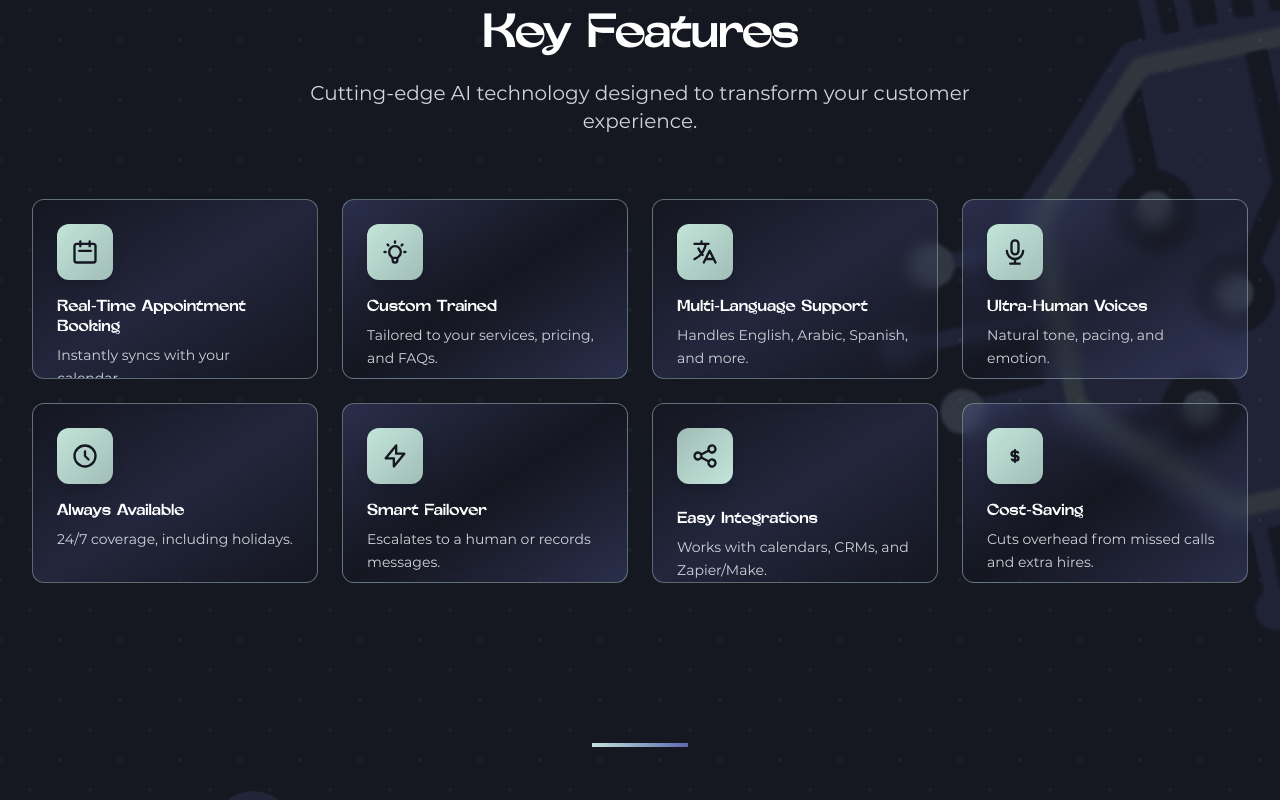
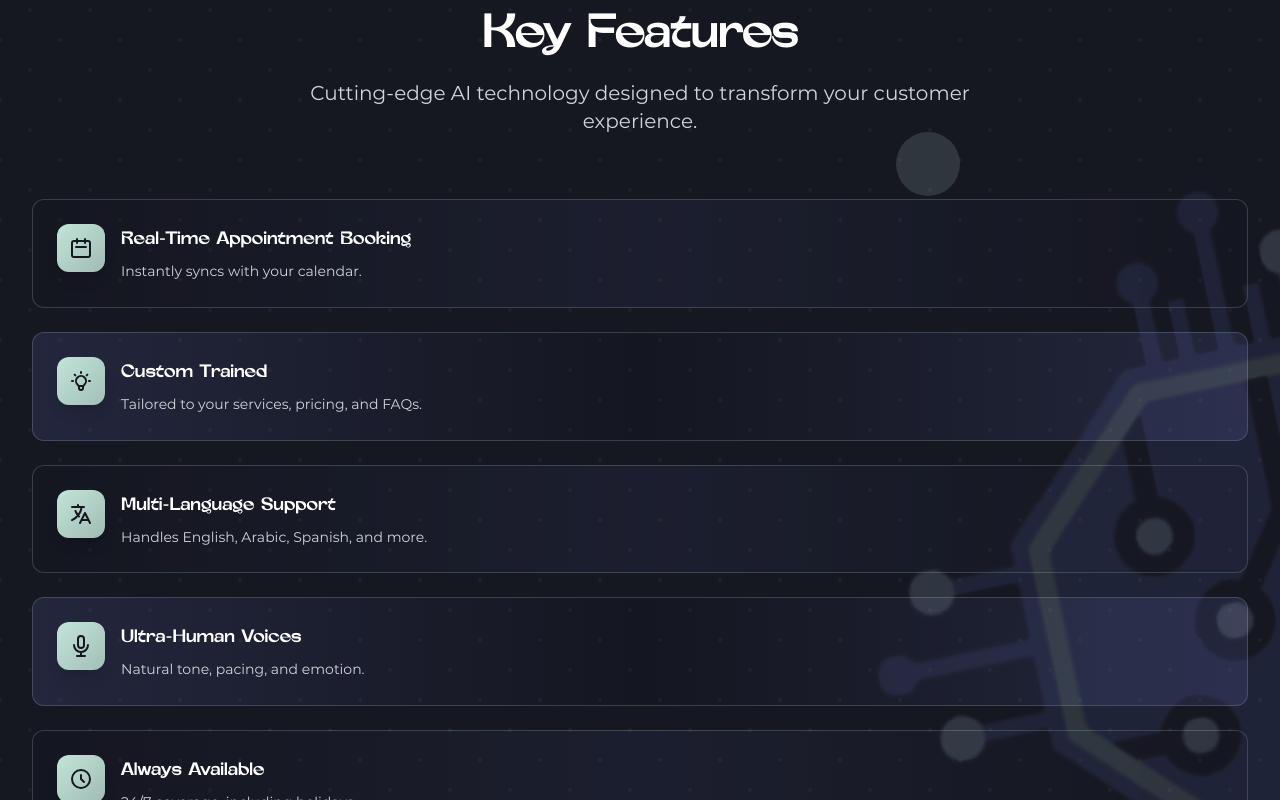
Before and after one commit to Issa-Al-Sabeh/automera-systems, a Next.js app: page / in a window 1280 px wide. Shown: the part 2000-2800 px from the top of the page. Built offline with nearby package versions, Linux system fonts and the light colour scheme.

Commit message:
Bug fixes

```diff
--- a/src/app/page.tsx
+++ b/src/app/page.tsx
@@ -768,13 +768,11 @@ export default function Home() {
               </p>
             </div>
 
-            <div className="grid sm:grid-cols-2 lg:grid-cols-4 gap-4 lg:gap-6 items-stretch">
-              <div className="group p-4 lg:p-6 rounded-xl bg-gradient-to-br from-primary/30 via-secondary/20 to-primary/30 border border-tertiary/40 hover:border-tertiary transition-all duration-500 hover:shadow-2xl hover:shadow-tertiary/20 hover:scale-105 backdrop-blur-sm relative overflow-hidden h-[180px] flex flex-col">
-                <div className="absolute inset-0 bg-gradient-to-r from-tertiary/5 to-transparent opacity-0 group-hover:opacity-100 transition-opacity duration-500"></div>
-                <div className="relative z-10 flex flex-col h-full">
-                  <div className="w-12 h-12 lg:w-14 lg:h-14 bg-gradient-to-br from-tertiary to-tertiary/80 rounded-xl flex items-center justify-center mb-3 lg:mb-4 shadow-lg group-hover:shadow-xl group-hover:shadow-tertiary/30 transition-all duration-300 group-hover:scale-110 flex-shrink-0">
+            <div className="space-y-6">
+              <div className="group flex items-start space-x-4 p-6 rounded-xl bg-gradient-to-r from-primary/20 via-secondary/10 to-primary/20 border border-tertiary/20 hover:border-tertiary/40 transition-all duration-300 hover:shadow-lg hover:shadow-tertiary/10">
+                <div className="w-12 h-12 bg-gradient-to-br from-tertiary to-tertiary/80 rounded-xl flex items-center justify-center shadow-lg group-hover:shadow-xl group-hover:shadow-tertiary/30 transition-all duration-300 group-hover:scale-110 flex-shrink-0">
                   <svg
-                      className="w-7 h-7 text-primary"
+                    className="w-6 h-6 text-primary"
                     fill="none"
                     stroke="currentColor"
                     viewBox="0 0 24 24"
@@ -787,21 +785,20 @@ export default function Home() {
                     />
                   </svg>
                 </div>
-                  <h3 className="text-sm lg:text-base font-medium text-white mb-1 lg:mb-2 group-hover:text-tertiary transition-colors duration-300 font-display leading-tight flex-shrink-0">
+                <div className="flex-1">
+                  <h3 className="text-lg font-medium text-white mb-2 group-hover:text-tertiary transition-colors duration-300 font-display">
                     {t("features.items.appointmentBooking.title")}
                   </h3>
-                  <p className="text-gray-300 text-xs lg:text-sm leading-relaxed flex-grow">
+                  <p className="text-gray-300 text-sm leading-relaxed">
                     {t("features.items.appointmentBooking.description")}
                   </p>
                 </div>
               </div>
 
-              <div className="group p-4 lg:p-6 rounded-xl bg-gradient-to-br from-secondary/30 via-primary/20 to-secondary/30 border border-tertiary/40 hover:border-tertiary transition-all duration-500 hover:shadow-2xl hover:shadow-tertiary/20 hover:scale-105 backdrop-blur-sm relative overflow-hidden h-[180px] flex flex-col">
-                <div className="absolute inset-0 bg-gradient-to-r from-tertiary/5 to-transparent opacity-0 group-hover:opacity-100 transition-opacity duration-500"></div>
-                <div className="relative z-10 flex flex-col h-full">
-                  <div className="w-12 h-12 lg:w-14 lg:h-14 bg-gradient-to-br from-tertiary to-tertiary/80 rounded-xl flex items-center justify-center mb-3 lg:mb-4 shadow-lg group-hover:shadow-xl group-hover:shadow-tertiary/30 transition-all duration-300 group-hover:scale-110 flex-shrink-0">
+              <div className="group flex items-start space-x-4 p-6 rounded-xl bg-gradient-to-r from-secondary/20 via-primary/10 to-secondary/20 border border-tertiary/20 hover:border-tertiary/40 transition-all duration-300 hover:shadow-lg hover:shadow-tertiary/10">
+                <div className="w-12 h-12 bg-gradient-to-br from-tertiary to-tertiary/80 rounded-xl flex items-center justify-center shadow-lg group-hover:shadow-xl group-hover:shadow-tertiary/30 transition-all duration-300 group-hover:scale-110 flex-shrink-0">
                   <svg
-                      className="w-7 h-7 text-primary"
+                    className="w-6 h-6 text-primary"
                     fill="none"
                     stroke="currentColor"
                     viewBox="0 0 24 24"
@@ -814,21 +811,20 @@ export default function Home() {
                     />
                   </svg>
                 </div>
-                  <h3 className="text-sm lg:text-base font-medium text-white mb-1 lg:mb-2 group-hover:text-tertiary transition-colors duration-300 font-display leading-tight flex-shrink-0">
+                <div className="flex-1">
+                  <h3 className="text-lg font-medium text-white mb-2 group-hover:text-tertiary transition-colors duration-300 font-display">
                     {t("features.items.customTrained.title")}
                   </h3>
-                  <p className="text-gray-300 text-xs lg:text-sm leading-relaxed flex-grow">
+                  <p className="text-gray-300 text-sm leading-relaxed">
                     {t("features.items.customTrained.description")}
                   </p>
                 </div>
               </div>
 
-              <div className="group p-4 lg:p-6 rounded-xl bg-gradient-to-br from-primary/30 via-secondary/20 to-primary/30 border border-tertiary/40 hover:border-tertiary transition-all duration-500 hover:shadow-2xl hover:shadow-tertiary/20 hover:scale-105 backdrop-blur-sm relative overflow-hidden h-[180px] flex flex-col">
-                <div className="absolute inset-0 bg-gradient-to-r from-tertiary/5 to-transparent opacity-0 group-hover:opacity-100 transition-opacity duration-500"></div>
-                <div className="relative z-10 flex flex-col h-full">
-                  <div className="w-12 h-12 lg:w-14 lg:h-14 bg-gradient-to-br from-tertiary to-tertiary/80 rounded-xl flex items-center justify-center mb-3 lg:mb-4 shadow-lg group-hover:shadow-xl group-hover:shadow-tertiary/30 transition-all duration-300 group-hover:scale-110 flex-shrink-0">
+              <div className="group flex items-start space-x-4 p-6 rounded-xl bg-gradient-to-r from-primary/20 via-secondary/10 to-primary/20 border border-tertiary/20 hover:border-tertiary/40 transition-all duration-300 hover:shadow-lg hover:shadow-tertiary/10">
+                <div className="w-12 h-12 bg-gradient-to-br from-tertiary to-tertiary/80 rounded-xl flex items-center justify-center shadow-lg group-hover:shadow-xl group-hover:shadow-tertiary/30 transition-all duration-300 group-hover:scale-110 flex-shrink-0">
                   <svg
-                      className="w-7 h-7 text-primary"
+                    className="w-6 h-6 text-primary"
                     fill="none"
                     stroke="currentColor"
                     viewBox="0 0 24 24"
@@ -841,21 +837,20 @@ export default function Home() {
                     />
                   </svg>
                 </div>
-                  <h3 className="text-sm lg:text-base font-medium text-white mb-1 lg:mb-2 group-hover:text-tertiary transition-colors duration-300 font-display leading-tight flex-shrink-0">
+                <div className="flex-1">
+                  <h3 className="text-lg font-medium text-white mb-2 group-hover:text-tertiary transition-colors duration-300 font-display">
                     {t("features.items.multiLanguage.title")}
                   </h3>
-                  <p className="text-gray-300 text-xs lg:text-sm leading-relaxed flex-grow">
+                  <p className="text-gray-300 text-sm leading-relaxed">
                     {t("features.items.multiLanguage.description")}
                   </p>
                 </div>
               </div>
 
-              <div className="group p-4 lg:p-6 rounded-xl bg-gradient-to-br from-secondary/30 via-primary/20 to-secondary/30 border border-tertiary/40 hover:border-tertiary transition-all duration-500 hover:shadow-2xl hover:shadow-tertiary/20 hover:scale-105 backdrop-blur-sm relative overflow-hidden h-[180px] flex flex-col">
-                <div className="absolute inset-0 bg-gradient-to-r from-tertiary/5 to-transparent opacity-0 group-hover:opacity-100 transition-opacity duration-500"></div>
-                <div className="relative z-10 flex flex-col h-full">
-                  <div className="w-12 h-12 lg:w-14 lg:h-14 bg-gradient-to-br from-tertiary to-tertiary/80 rounded-xl flex items-center justify-center mb-3 lg:mb-4 shadow-lg group-hover:shadow-xl group-hover:shadow-tertiary/30 transition-all duration-300 group-hover:scale-110 flex-shrink-0">
+              <div className="group flex items-start space-x-4 p-6 rounded-xl bg-gradient-to-r from-secondary/20 via-primary/10 to-secondary/20 border border-tertiary/20 hover:border-tertiary/40 transition-all duration-300 hover:shadow-lg hover:shadow-tertiary/10">
+                <div className="w-12 h-12 bg-gradient-to-br from-tertiary to-tertiary/80 rounded-xl flex items-center justify-center shadow-lg group-hover:shadow-xl group-hover:shadow-tertiary/30 transition-all duration-300 group-hover:scale-110 flex-shrink-0">
                   <svg
-                      className="w-7 h-7 text-primary"
+                    className="w-6 h-6 text-primary"
                     fill="none"
                     stroke="currentColor"
                     viewBox="0 0 24 24"
@@ -868,21 +863,20 @@ export default function Home() {
                     />
                   </svg>
                 </div>
-                  <h3 className="text-sm lg:text-base font-medium text-white mb-1 lg:mb-2 group-hover:text-tertiary transition-colors duration-300 font-display leading-tight flex-shrink-0">
+                <div className="flex-1">
+                  <h3 className="text-lg font-medium text-white mb-2 group-hover:text-tertiary transition-colors duration-300 font-display">
                     {t("features.items.ultraHumanVoices.title")}
                   </h3>
-                  <p className="text-gray-300 text-xs lg:text-sm leading-relaxed flex-grow">
+                  <p className="text-gray-300 text-sm leading-relaxed">
                     {t("features.items.ultraHumanVoices.description")}
                   </p>
                 </div>
               </div>
 
-              <div className="group p-4 lg:p-6 rounded-xl bg-gradient-to-br from-primary/30 via-secondary/20 to-primary/30 border border-tertiary/40 hover:border-tertiary transition-all duration-500 hover:shadow-2xl hover:shadow-tertiary/20 hover:scale-105 backdrop-blur-sm relative overflow-hidden h-[180px] flex flex-col">
-                <div className="absolute inset-0 bg-gradient-to-r from-tertiary/5 to-transparent opacity-0 group-hover:opacity-100 transition-opacity duration-500"></div>
-                <div className="relative z-10 flex flex-col h-full">
-                  <div className="w-12 h-12 lg:w-14 lg:h-14 bg-gradient-to-br from-tertiary to-tertiary/80 rounded-xl flex items-center justify-center mb-3 lg:mb-4 shadow-lg group-hover:shadow-xl group-hover:shadow-tertiary/30 transition-all duration-300 group-hover:scale-110 flex-shrink-0">
+              <div className="group flex items-start space-x-4 p-6 rounded-xl bg-gradient-to-r from-primary/20 via-secondary/10 to-primary/20 border border-tertiary/20 hover:border-tertiary/40 transition-all duration-300 hover:shadow-lg hover:shadow-tertiary/10">
+                <div className="w-12 h-12 bg-gradient-to-br from-tertiary to-tertiary/80 rounded-xl flex items-center justify-center shadow-lg group-hover:shadow-xl group-hover:shadow-tertiary/30 transition-all duration-300 group-hover:scale-110 flex-shrink-0">
                   <svg
-                      className="w-7 h-7 text-primary"
+                    className="w-6 h-6 text-primary"
                     fill="none"
                     stroke="currentColor"
                     viewBox="0 0 24 24"
@@ -895,21 +889,20 @@ export default function Home() {
                     />
                   </svg>
                 </div>
-                  <h3 className="text-sm lg:text-base font-medium text-white mb-1 lg:mb-2 group-hover:text-tertiary transition-colors duration-300 font-display leading-tight flex-shrink-0">
+                <div className="flex-1">
+                  <h3 className="text-lg font-medium text-white mb-2 group-hover:text-tertiary transition-colors duration-300 font-display">
                     {t("features.items.alwaysAvailable.title")}
                   </h3>
-                  <p className="text-gray-300 text-xs lg:text-sm leading-relaxed flex-grow">
+                  <p className="text-gray-300 text-sm leading-relaxed">
                     {t("features.items.alwaysAvailable.description")}
                   </p>
                 </div>
               </div>
 
-              <div className="group p-4 lg:p-6 rounded-xl bg-gradient-to-br from-secondary/30 via-primary/20 to-secondary/30 border border-tertiary/40 hover:border-tertiary transition-all duration-500 hover:shadow-2xl hover:shadow-tertiary/20 hover:scale-105 backdrop-blur-sm relative overflow-hidden h-[180px] flex flex-col">
-                <div className="absolute inset-0 bg-gradient-to-r from-tertiary/5 to-transparent opacity-0 group-hover:opacity-100 transition-opacity duration-500"></div>
-                <div className="relative z-10 flex flex-col h-full">
-                  <div className="w-12 h-12 lg:w-14 lg:h-14 bg-gradient-to-br from-tertiary to-tertiary/80 rounded-xl flex items-center justify-center mb-3 lg:mb-4 shadow-lg group-hover:shadow-xl group-hover:shadow-tertiary/30 transition-all duration-300 group-hover:scale-110 flex-shrink-0">
+              <div className="group flex items-start space-x-4 p-6 rounded-xl bg-gradient-to-r from-secondary/20 via-primary/10 to-secondary/20 border border-tertiary/20 hover:border-tertiary/40 transition-all duration-300 hover:shadow-lg hover:shadow-tertiary/10">
+                <div className="w-12 h-12 bg-gradient-to-br from-tertiary to-tertiary/80 rounded-xl flex items-center justify-center shadow-lg group-hover:shadow-xl group-hover:shadow-tertiary/30 transition-all duration-300 group-hover:scale-110 flex-shrink-0">
                   <svg
-                      className="w-7 h-7 text-primary"
+                    className="w-6 h-6 text-primary"
                     fill="none"
                     stroke="currentColor"
                     viewBox="0 0 24 24"
@@ -922,21 +915,20 @@ export default function Home() {
                     />
                   </svg>
                 </div>
-                  <h3 className="text-sm lg:text-base font-medium text-white mb-1 lg:mb-2 group-hover:text-tertiary transition-colors duration-300 font-display leading-tight flex-shrink-0">
+                <div className="flex-1">
+                  <h3 className="text-lg font-medium text-white mb-2 group-hover:text-tertiary transition-colors duration-300 font-display">
                     {t("features.items.smartFailover.title")}
                   </h3>
-                  <p className="text-gray-300 text-xs lg:text-sm leading-relaxed flex-grow">
+                  <p className="text-gray-300 text-sm leading-relaxed">
                     {t("features.items.smartFailover.description")}
                   </p>
                 </div>
               </div>
 
-              <div className="group p-4 lg:p-6 rounded-xl bg-gradient-to-br from-primary/30 via-secondary/20 to-primary/30 border border-tertiary/40 hover:border-tertiary transition-all duration-500 hover:shadow-2xl hover:shadow-tertiary/20 hover:scale-105 backdrop-blur-sm relative overflow-hidden h-[180px] flex flex-col">
-                <div className="absolute inset-0 bg-gradient-to-r from-tertiary/5 to-transparent opacity-0 group-hover:opacity-100 transition-opacity duration-500"></div>
-                <div className="relative z-10">
-                  <div className="w-14 h-14 bg-gradient-to-br from-tertiary/80 to-tertiary rounded-xl flex items-center justify-center mb-6 shadow-lg group-hover:shadow-xl group-hover:shadow-tertiary/30 transition-all duration-300 group-hover:scale-110">
+              <div className="group flex items-start space-x-4 p-6 rounded-xl bg-gradient-to-r from-primary/20 via-secondary/10 to-primary/20 border border-tertiary/20 hover:border-tertiary/40 transition-all duration-300 hover:shadow-lg hover:shadow-tertiary/10">
+                <div className="w-12 h-12 bg-gradient-to-br from-tertiary to-tertiary/80 rounded-xl flex items-center justify-center shadow-lg group-hover:shadow-xl group-hover:shadow-tertiary/30 transition-all duration-300 group-hover:scale-110 flex-shrink-0">
                   <svg
-                      className="w-7 h-7 text-primary"
+                    className="w-6 h-6 text-primary"
                     fill="none"
                     stroke="currentColor"
                     viewBox="0 0 24 24"
@@ -949,21 +941,20 @@ export default function Home() {
                     />
                   </svg>
                 </div>
-                  <h3 className="text-sm lg:text-base font-medium text-white mb-1 lg:mb-2 group-hover:text-tertiary transition-colors duration-300 font-display leading-tight flex-shrink-0">
+                <div className="flex-1">
+                  <h3 className="text-lg font-medium text-white mb-2 group-hover:text-tertiary transition-colors duration-300 font-display">
                     {t("features.items.easyIntegrations.title")}
                   </h3>
-                  <p className="text-gray-300 text-xs lg:text-sm leading-relaxed flex-grow">
+                  <p className="text-gray-300 text-sm leading-relaxed">
                     {t("features.items.easyIntegrations.description")}
                   </p>
                 </div>
               </div>
 
-              <div className="group p-4 lg:p-6 rounded-xl bg-gradient-to-br from-secondary/30 via-primary/20 to-secondary/30 border border-tertiary/40 hover:border-tertiary transition-all duration-500 hover:shadow-2xl hover:shadow-tertiary/20 hover:scale-105 backdrop-blur-sm relative overflow-hidden h-[180px] flex flex-col">
-                <div className="absolute inset-0 bg-gradient-to-r from-tertiary/5 to-transparent opacity-0 group-hover:opacity-100 transition-opacity duration-500"></div>
-                <div className="relative z-10 flex flex-col h-full">
-                  <div className="w-12 h-12 lg:w-14 lg:h-14 bg-gradient-to-br from-tertiary to-tertiary/80 rounded-xl flex items-center justify-center mb-3 lg:mb-4 shadow-lg group-hover:shadow-xl group-hover:shadow-tertiary/30 transition-all duration-300 group-hover:scale-110 flex-shrink-0">
+              <div className="group flex items-start space-x-4 p-6 rounded-xl bg-gradient-to-r from-secondary/20 via-primary/10 to-secondary/20 border border-tertiary/20 hover:border-tertiary/40 transition-all duration-300 hover:shadow-lg hover:shadow-tertiary/10">
+                <div className="w-12 h-12 bg-gradient-to-br from-tertiary to-tertiary/80 rounded-xl flex items-center justify-center shadow-lg group-hover:shadow-xl group-hover:shadow-tertiary/30 transition-all duration-300 group-hover:scale-110 flex-shrink-0">
                   <svg
-                      className="w-7 h-7 text-primary"
+                    className="w-6 h-6 text-primary"
                     fill="none"
                     stroke="currentColor"
                     viewBox="0 0 24 24"
@@ -976,10 +967,11 @@ export default function Home() {
                     />
                   </svg>
                 </div>
-                  <h3 className="text-sm lg:text-base font-medium text-white mb-1 lg:mb-2 group-hover:text-tertiary transition-colors duration-300 font-display leading-tight flex-shrink-0">
+                <div className="flex-1">
+                  <h3 className="text-lg font-medium text-white mb-2 group-hover:text-tertiary transition-colors duration-300 font-display">
                     {t("features.items.costSaving.title")}
                   </h3>
-                  <p className="text-gray-300 text-xs lg:text-sm leading-relaxed flex-grow">
+                  <p className="text-gray-300 text-sm leading-relaxed">
                     {t("features.items.costSaving.description")}
                   </p>
                 </div>
@@ -1154,7 +1146,7 @@ export default function Home() {
               {/* FAQ Item 1 */}
               <div className="faq-item bg-white/5 backdrop-blur-sm rounded-xl border border-white/10 hover:border-tertiary/30 transition-all duration-300 overflow-hidden">
                 <button
-                  className="faq-question w-full p-4 lg:p-6 text-left cursor-pointer text-white font-semibold text-sm lg:text-lg hover:text-tertiary transition-colors duration-300 flex items-start lg:items-center justify-between gap-4"
+                  className="faq-question w-full p-3 lg:p-6 text-left cursor-pointer text-white font-semibold text-sm lg:text-lg hover:text-tertiary transition-colors duration-300 flex items-start lg:items-center justify-between gap-4"
                   onClick={() => toggleFAQ(0)}
                 >
                   <span className="text-left leading-tight">
@@ -1190,7 +1182,7 @@ export default function Home() {
               {/* FAQ Item 2 */}
               <div className="faq-item bg-white/5 backdrop-blur-sm rounded-xl border border-white/10 hover:border-tertiary/30 transition-all duration-300 overflow-hidden">
                 <button
-                  className="faq-question w-full p-4 lg:p-6 text-left cursor-pointer text-white font-semibold text-sm lg:text-lg hover:text-tertiary transition-colors duration-300 flex items-start lg:items-center justify-between gap-4"
+                  className="faq-question w-full p-3 lg:p-6 text-left cursor-pointer text-white font-semibold text-sm lg:text-lg hover:text-tertiary transition-colors duration-300 flex items-start lg:items-center justify-between gap-4"
                   onClick={() => toggleFAQ(1)}
                 >
                   <span className="text-left leading-tight">
@@ -1226,7 +1218,7 @@ export default function Home() {
               {/* FAQ Item 3 */}
               <div className="faq-item bg-white/5 backdrop-blur-sm rounded-xl border border-white/10 hover:border-tertiary/30 transition-all duration-300 overflow-hidden">
                 <button
-                  className="faq-question w-full p-4 lg:p-6 text-left cursor-pointer text-white font-semibold text-sm lg:text-lg hover:text-tertiary transition-colors duration-300 flex items-start lg:items-center justify-between gap-4"
+                  className="faq-question w-full p-3 lg:p-6 text-left cursor-pointer text-white font-semibold text-sm lg:text-lg hover:text-tertiary transition-colors duration-300 flex items-start lg:items-center justify-between gap-4"
                   onClick={() => toggleFAQ(2)}
                 >
                   <span className="text-left leading-tight">
@@ -1262,7 +1254,7 @@ export default function Home() {
               {/* FAQ Item 4 */}
               <div className="faq-item bg-white/5 backdrop-blur-sm rounded-xl border border-white/10 hover:border-tertiary/30 transition-all duration-300 overflow-hidden">
                 <button
-                  className="faq-question w-full p-4 lg:p-6 text-left cursor-pointer text-white font-semibold text-sm lg:text-lg hover:text-tertiary transition-colors duration-300 flex items-start lg:items-center justify-between gap-4"
+                  className="faq-question w-full p-3 lg:p-6 text-left cursor-pointer text-white font-semibold text-sm lg:text-lg hover:text-tertiary transition-colors duration-300 flex items-start lg:items-center justify-between gap-4"
                   onClick={() => toggleFAQ(3)}
                 >
                   <span className="text-left leading-tight">
@@ -1298,7 +1290,7 @@ export default function Home() {
               {/* FAQ Item 5 */}
               <div className="faq-item bg-white/5 backdrop-blur-sm rounded-xl border border-white/10 hover:border-tertiary/30 transition-all duration-300 overflow-hidden">
                 <button
-                  className="faq-question w-full p-4 lg:p-6 text-left cursor-pointer text-white font-semibold text-sm lg:text-lg hover:text-tertiary transition-colors duration-300 flex items-start lg:items-center justify-between gap-4"
+                  className="faq-question w-full p-3 lg:p-6 text-left cursor-pointer text-white font-semibold text-sm lg:text-lg hover:text-tertiary transition-colors duration-300 flex items-start lg:items-center justify-between gap-4"
                   onClick={() => toggleFAQ(4)}
                 >
                   <span className="text-left leading-tight">
```
Lines whose indentation alone changed are shown as unchanged.
